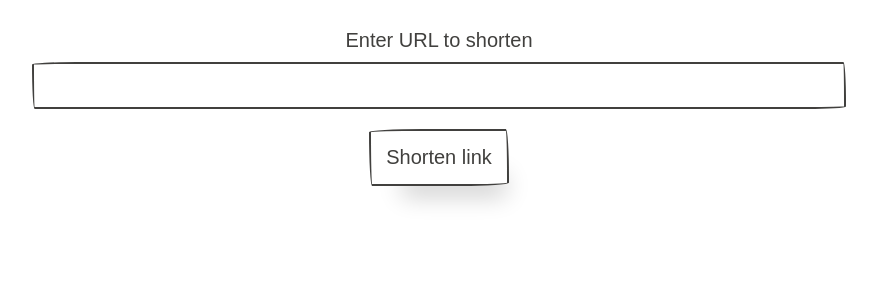
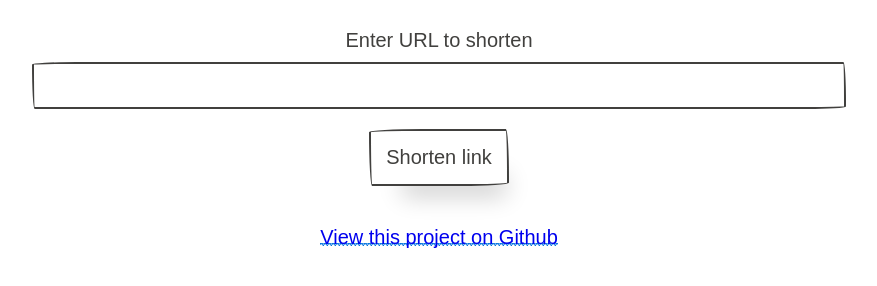
Before and after one commit to danielireson/serverless-url-shortener, a website: page static/template.html in a window 1280 px wide. Shown: the part 160-446 px from the top of the page, without its empty margins (201-1078 px from the left). Drawn offline with Linux system fonts and the light colour scheme; a web font is replaced by a local one.

Commit message:
add github link

```diff
--- a/static/template.html
+++ b/static/template.html
@@ -27,6 +27,9 @@
         <div id="message" class="alert alert-primary"></div>
         <input class="paper-btn" type="submit" value="Shorten link">
       </form>
+      <p class="padding-top">
+        <a href="https://github.com/danielireson/serverless-url-shortener">View this project on Github</a>
+      </p>
     </div>
   </div>
 </body>
```
